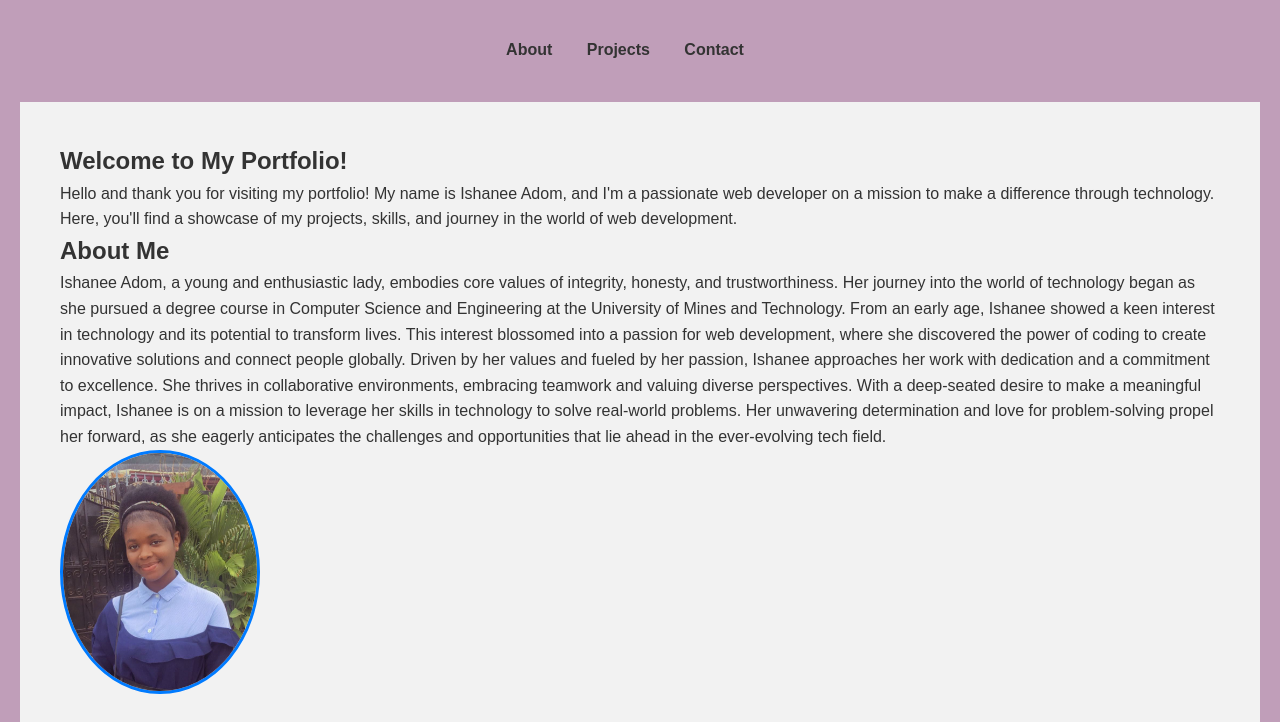
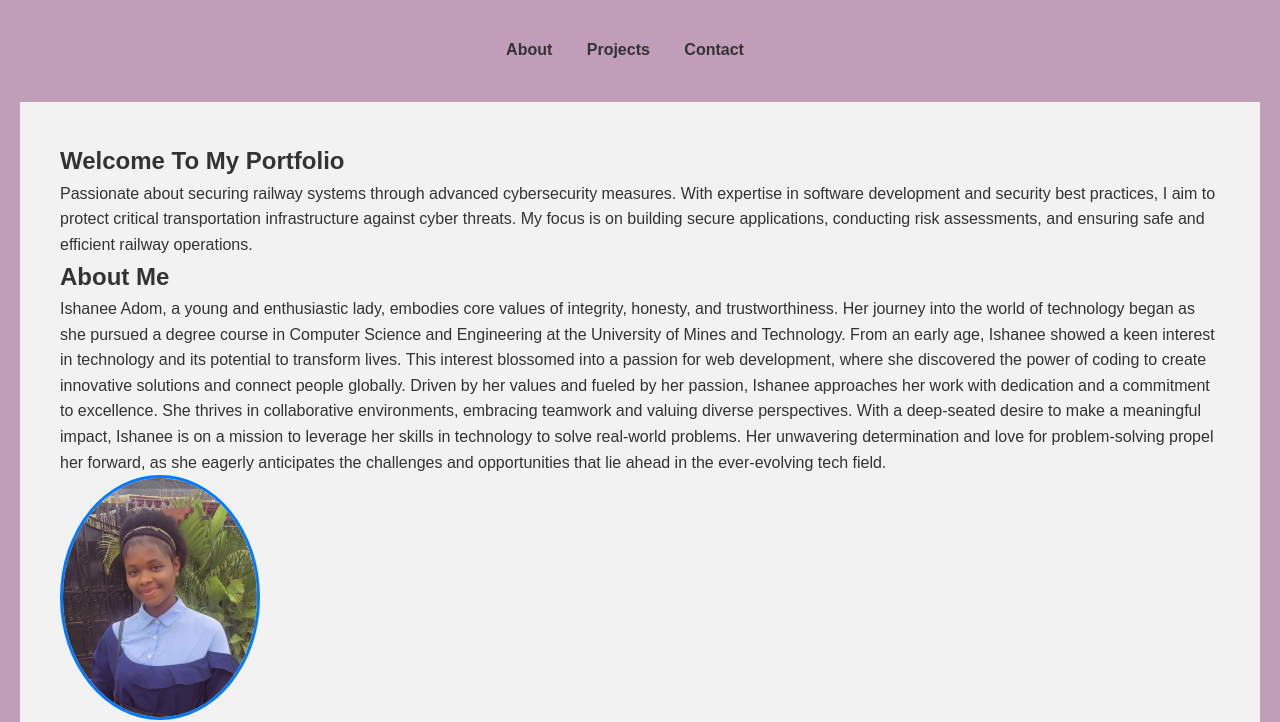
Before and after one commit to Ishanee-Adom/Portfolio, a plain HTML site: page index.html in a window 1280 px wide. Shown: the part 100-822 px from the top of the page. Drawn offline with Linux system fonts and the light colour scheme.

Commit message:
Update index.html

```diff
--- a/index.html
+++ b/index.html
@@ -25,8 +25,11 @@
 
     <section id="about">
 
-      <h2> Welcome to My Portfolio!</h2>
-        <p>Hello and thank you for visiting my portfolio! My name is Ishanee Adom, and I'm a passionate web developer on a mission to make a difference through technology. Here, you'll find a showcase of my projects, skills, and journey in the world of web development.</p>
+      <h2> Welcome To My Portfolio</h2>
+        <p>Passionate about securing railway systems through advanced cybersecurity measures. With expertise in
+        software development and security best practices, I aim to protect critical transportation infrastructure
+        against cyber threats. My focus is on building secure applications, conducting risk assessments, and ensuring
+        safe and efficient railway operations.</p>
         <h2>About Me</h2>
         <p>Ishanee Adom, a young and enthusiastic lady, embodies core values of integrity, honesty, and trustworthiness. Her journey into the world of technology began as she pursued a degree course in Computer Science and Engineering at the University of Mines and Technology.
 
```
